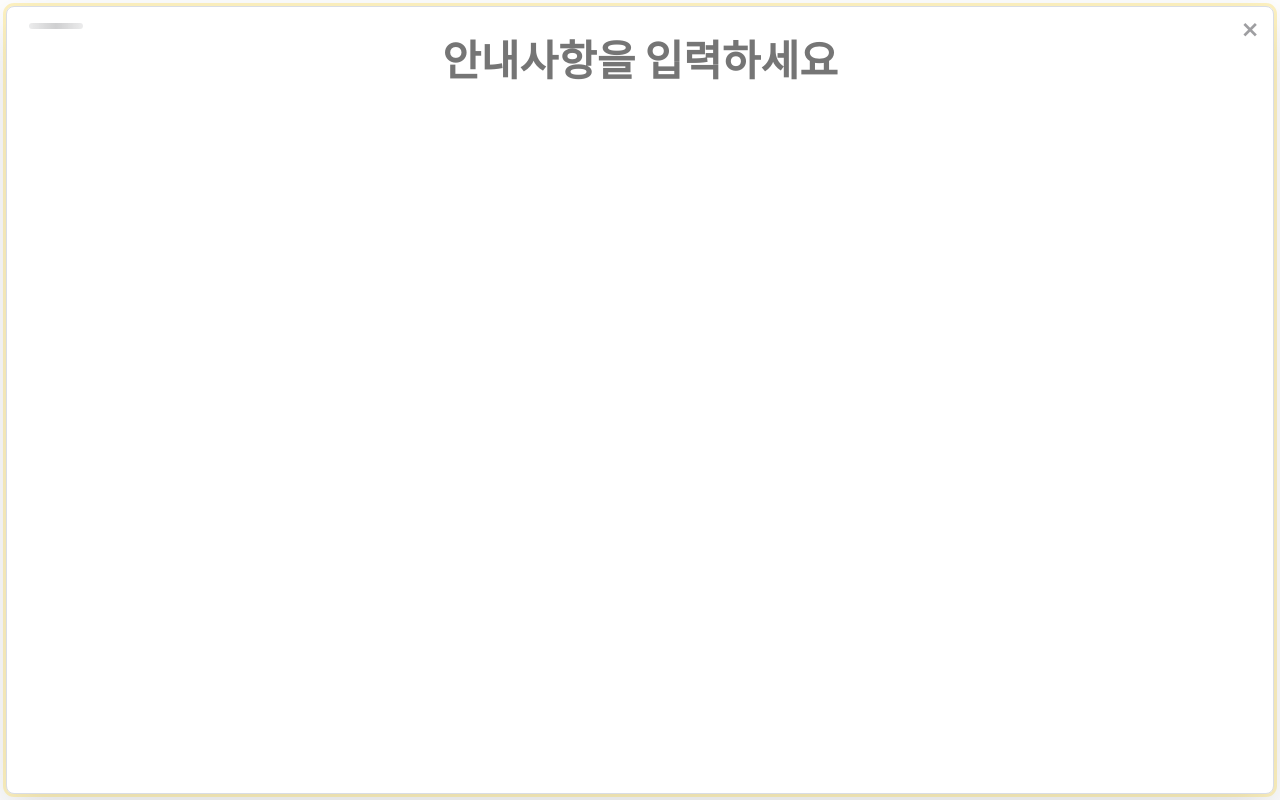
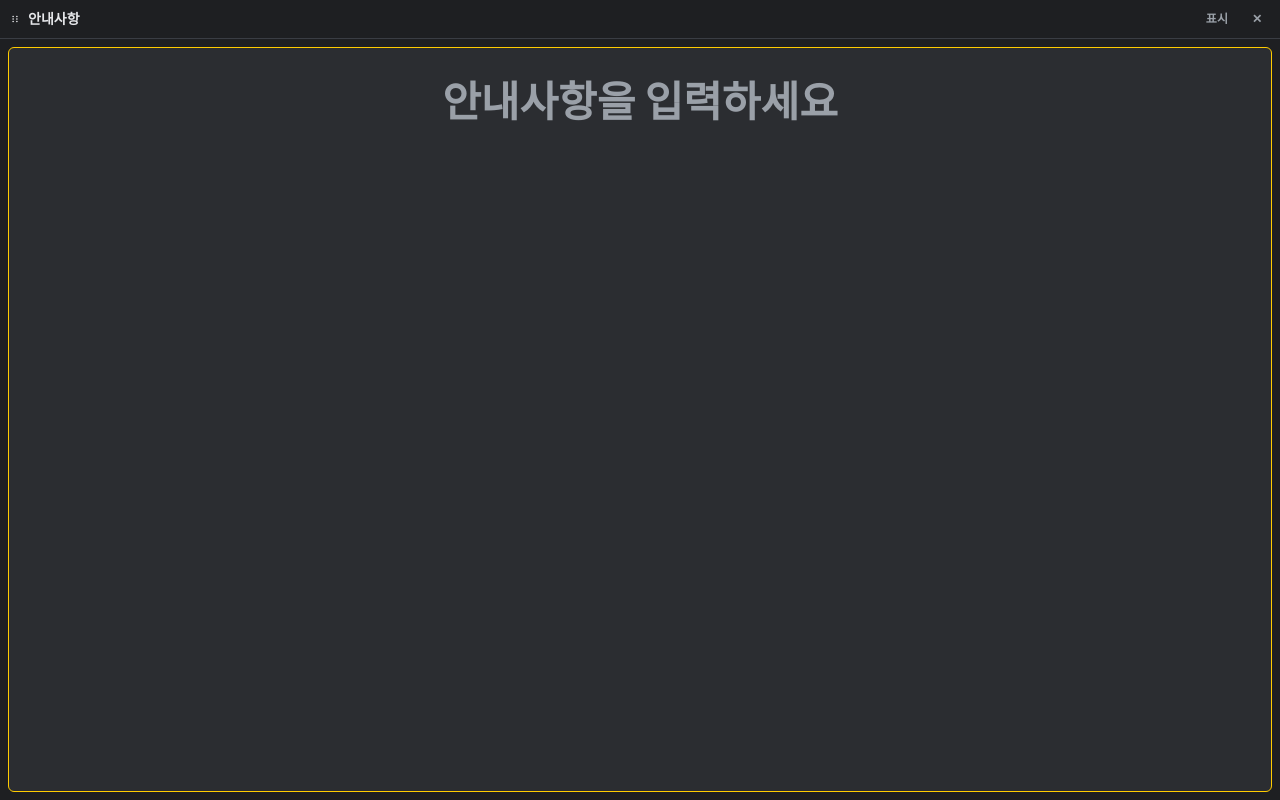
Before and after one commit to o-min222/dap-lecture-tools, a website: page notice/index.html in a window 1280 px wide. Drawn offline with Linux system fonts and the light colour scheme.

Commit message:
fix: align notice window with clipboard palette

```diff
--- a/notice/index.html
+++ b/notice/index.html
@@ -6,9 +6,12 @@
     <title>Lecture Notice</title>
     <style>
       :root {
-        --panel: #ffffff;
-        --text: #17191f;
-        --border: #d9dde5;
+        --bg: #1e1f22;
+        --panel: #2b2d31;
+        --panel-hover: #34363c;
+        --text: #e6e7ea;
+        --muted: #9aa0a8;
+        --border: #3a3d44;
         --accent: #ffcc00;
       }
       * { box-sizing: border-box; }
@@ -17,79 +20,54 @@
         width: 100%;
         height: 100%;
         overflow: hidden;
-        background: transparent;
+        background: var(--bg);
       }
       body {
-        padding: 6px;
         color: var(--text);
         font: 14px/1.45 -apple-system, "Segoe UI", "Malgun Gothic", sans-serif;
+        display: flex;
+        flex-direction: column;
+        user-select: none;
       }
-      #handle {
+      #titlebar {
+        display: flex;
+        align-items: center;
+        gap: 8px;
+        padding: 7px 10px;
+        border-bottom: 1px solid var(--border);
+        -webkit-app-region: drag;
+        cursor: grab;
+      }
+      #titlebar:active { cursor: grabbing; }
+      #titlebar .grip {
+        display: inline-flex;
+        color: var(--muted);
+      }
+      #titlebar:hover .grip { color: var(--text); }
+      #titlebar .title {
+        font-weight: 700;
+      }
+      #titlebar .spacer {
+        flex: 1;
+      }
+      .icon-btn {
         -webkit-app-region: no-drag;
-        user-select: none;
-        position: absolute;
-        top: 12px;
-        left: 14px;
-        z-index: 3;
-        width: 84px;
-        height: 28px;
+        background: transparent;
         border: 0;
-        border-radius: 8px;
-        background: transparent;
-        cursor: grab;
-        display: flex;
-        justify-content: center;
-        align-items: center;
-        opacity: 0.52;
-        transition: opacity 120ms ease, transform 120ms ease;
+        color: var(--muted);
+        cursor: pointer;
+        font: 700 12px/1 -apple-system, "Segoe UI", "Malgun Gothic", sans-serif;
+        padding: 6px 8px;
+        border-radius: 6px;
       }
-      #handle:hover {
-        opacity: 0.86;
-        transform: translateY(-1px);
+      .icon-btn:hover {
+        color: var(--text);
+        background: var(--panel);
       }
-      #handle:active {
-        cursor: grabbing;
-      }
-      #handle,
-      #handle * {
-        -webkit-app-region: no-drag;
-      }
-      #handle span {
-        display: none;
-      }
-      #handle::before {
-        content: "";
-        width: 54px;
-        height: 6px;
-        border-radius: 999px;
-        background: linear-gradient(
-          90deg,
-          rgba(23, 25, 31, 0.16),
-          rgba(23, 25, 31, 0.4),
-          rgba(23, 25, 31, 0.16)
-        );
-      }
-      #closeButton {
-        -webkit-app-region: no-drag;
-        position: absolute;
-        top: 10px;
-        right: 12px;
-        z-index: 3;
-        width: 36px;
-        height: 36px;
-        border: 0;
-        border-radius: 8px;
-        background: transparent;
-        color: rgba(23, 25, 31, 0.42);
-        cursor: pointer;
-        font: 500 28px/34px -apple-system, "Segoe UI", "Malgun Gothic", sans-serif;
-        text-align: center;
-        padding: 0;
-        transition: color 120ms ease, transform 120ms ease;
-      }
-      #closeButton:hover {
-        color: rgba(23, 25, 31, 0.76);
-        transform: translateY(-1px);
+      #content {
+        flex: 1;
+        min-height: 0;
+        padding: 8px;
       }
       #editor {
         -webkit-app-region: no-drag;
@@ -97,18 +75,20 @@
         height: 100%;
         resize: none;
         border: 1px solid var(--border);
-        border-radius: 8px;
-        outline: 3px solid rgba(255, 204, 0, 0.24);
+        border-radius: 6px;
+        outline: 0;
         background: var(--panel);
         color: var(--text);
-        box-shadow: 0 18px 52px rgba(31, 35, 44, 0.16);
         padding: 28px 32px;
         text-align: center;
         white-space: pre-wrap;
         overflow-wrap: anywhere;
         font: 800 var(--notice-editor-size, 42px)/1.22 -apple-system, "Segoe UI", "Malgun Gothic", sans-serif;
         letter-spacing: 0;
+        user-select: text;
       }
+      #editor:focus { border-color: var(--accent); }
+      #editor::placeholder { color: var(--muted); }
       #display {
         -webkit-app-region: no-drag;
         display: none;
@@ -116,8 +96,8 @@
         height: 100%;
         align-content: center;
         overflow: hidden;
-        border-radius: 8px;
-        background: rgba(18, 20, 26, 0.94);
+        border-radius: 6px;
+        background: #111216;
         padding: 34px;
         text-align: center;
         white-space: pre-wrap;
@@ -136,12 +116,17 @@
     </style>
   </head>
   <body>
-    <div id="handle" title="이동" aria-label="이동 핸들" role="button">
-      <span></span><span></span><span></span>
+    <div id="titlebar" title="여기를 잡고 드래그하면 창을 옮길 수 있어요">
+      <span class="grip" aria-hidden="true"><svg viewBox="0 0 16 16" width="10" height="16" fill="currentColor"><circle cx="5" cy="4" r="1.3"/><circle cx="5" cy="8" r="1.3"/><circle cx="5" cy="12" r="1.3"/><circle cx="11" cy="4" r="1.3"/><circle cx="11" cy="8" r="1.3"/><circle cx="11" cy="12" r="1.3"/></svg></span>
+      <span class="title">안내사항</span>
+      <span class="spacer"></span>
+      <button class="icon-btn" id="toggleNotice" type="button" title="표시/편집">표시</button>
+      <button class="icon-btn" id="closeButton" type="button" title="닫기">✕</button>
     </div>
-    <button id="closeButton" type="button" aria-label="닫기">×</button>
-    <textarea id="editor" maxlength="220" placeholder="안내사항을 입력하세요"></textarea>
-    <div id="display"></div>
+    <div id="content">
+      <textarea id="editor" maxlength="220" placeholder="안내사항을 입력하세요"></textarea>
+      <div id="display"></div>
+    </div>
     <script>
       const bridge = window.dapPalette || {
         postMessage() {},
@@ -150,15 +135,12 @@
       };
       const editor = document.getElementById("editor");
       const display = document.getElementById("display");
+      const toggleButton = document.getElementById("toggleNotice");
       const closeButton = document.getElementById("closeButton");
-      const handle = document.getElementById("handle");
 
       let noticeText = "";
       let visible = false;
       let textSize = 58;
-      let dragging = false;
-      let lastDragX = 0;
-      let lastDragY = 0;
 
       function clamp(value, min, max) {
         return Math.max(min, Math.min(max, value));
@@ -186,6 +168,7 @@
       function render(focusEditor) {
         applyTextSize();
         document.body.classList.toggle("displaying", visible);
+        toggleButton.textContent = visible ? "편집" : "표시";
         if (!visible && editor.value !== noticeText) editor.value = noticeText;
         display.textContent = noticeText;
         if (focusEditor && !visible) {
@@ -232,28 +215,9 @@
       editor.addEventListener("pointerdown", markPasteTarget);
       editor.addEventListener("click", markPasteTarget);
 
-      handle.addEventListener("pointerdown", (event) => {
-        event.preventDefault();
-        dragging = true;
-        lastDragX = event.screenX;
-        lastDragY = event.screenY;
-        handle.setPointerCapture(event.pointerId);
-      });
-      handle.addEventListener("pointermove", (event) => {
-        if (!dragging) return;
-        event.preventDefault();
-        const dx = event.screenX - lastDragX;
-        const dy = event.screenY - lastDragY;
-        lastDragX = event.screenX;
-        lastDragY = event.screenY;
-        if (dx || dy) bridge.postMessage({ type: "noticeMoveBy", dx, dy });
-      });
-      handle.addEventListener("pointerup", (event) => {
-        dragging = false;
-        try { handle.releasePointerCapture(event.pointerId); } catch {}
-      });
-      handle.addEventListener("pointercancel", () => {
-        dragging = false;
+      toggleButton.addEventListener("click", () => {
+        if (visible) hideNotice();
+        else showNotice();
       });
 
       closeButton.addEventListener("click", () => {
--- a/package.json
+++ b/package.json
@@ -1,6 +1,6 @@
 {
   "name": "dap-lecture-tools",
-  "version": "0.3.36",
+  "version": "0.3.37",
   "private": true,
   "type": "module",
   "scripts": {
--- a/plugin.yaml
+++ b/plugin.yaml
@@ -1,6 +1,6 @@
 id: dap.lecture_tools
 name: Lecture Tools
-version: 0.3.36
+version: 0.3.37
 manifest_version: 2
 entry: dap_lecture_tools.plugin:activate
 description: 강사용 판서와 spotlight 화면 캔버스 컨트롤.
```
Also changed, not shown: dap_lecture_tools/plugin.mjs (+2 -16 lines).
